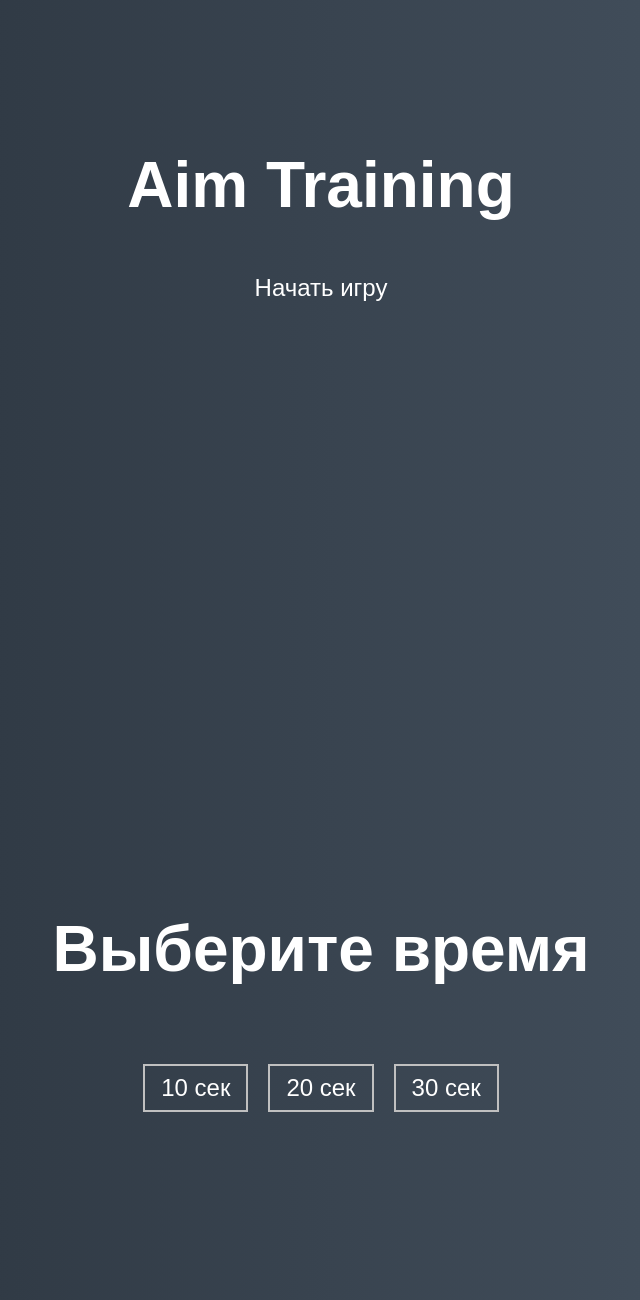
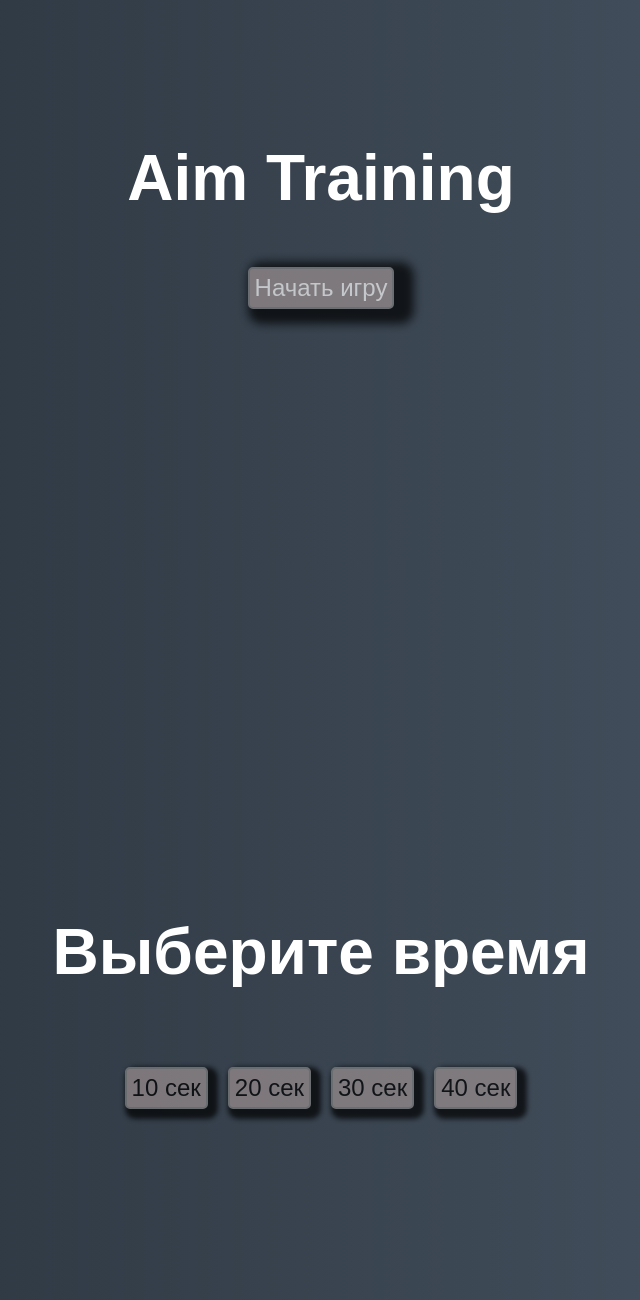
Before and after one commit to vasylpopovych/AIM-Game, a plain HTML site: page index.html in a window 1280 px wide. Shown: the part 200-1500 px from the top of the page, without its empty margins (319-959 px from the left). Drawn offline with Linux system fonts and the light colour scheme; files that its build step writes are made by us from their sources; a web font is replaced by a local one.

Commit message:
add color for circle

```diff
--- a/app.js
+++ b/app.js
@@ -3,6 +3,7 @@ const screens = document.querySelectorAll('.screen')
 const timeList = document.querySelector('#time-list')
 const timeEl = document.querySelector('#time')
 const board = document.querySelector('#board')
+const timeBoard = document.querySelector('h3')
 let time = 0
 let score = 0
 
@@ -52,7 +53,8 @@ function setTime(value) {
 }
 
 function finishGame () {
-    timeEl.parentNode.classList.add('hide')
+    //timeEl.parentNode.classList.add('hide')
+    timeBoard.innerHTML = `<a href="#" class="start" id="start">Начать Заново</a>`
     board.innerHTML = `<h1>Счет: <span class="primary">${score}</span></h1>`
 }
 
--- a/index.html
+++ b/index.html
@@ -3,12 +3,12 @@
   <head>
     <meta charset="UTF-8" />
     <meta name="viewport" content="width=device-width, initial-scale=1.0" />
-    <link rel="stylesheet" href="styles.css" />
+    <link rel="stylesheet" href="/css/mystyle.css" />
     <title>Aim Training | Проект 5</title>
   </head>
   <body>
     <div class="screen">
-      <h1>Aim Training</h1>
+      <h1 class="area">Aim Training</h1>
       <a href="#" class="start" id="start">Начать игру</a>
     </div>
 
@@ -30,6 +30,11 @@
             30 сек
           </button>
         </li>
+        <li>
+          <button class="time-btn" data-time="40">
+            40 сек
+          </button>
+        </li>
       </ul>
     </div>
 
@@ -37,6 +42,11 @@
       <h3>Осталось <span id="time">00:00</span></h3>
       <div class="board" id="board"></div>
     </div>
+
+    <div class="screen">
+      <div class="score">Счет: <span class="primary">00:00</span></div>
+      <a href="#" class="start" id="start">Начать Заново</a>
+    </div>
     <script src="app.js"></script>
   </body>
 </html>
--- /dev/null
+++ b/mystyle.css
@@ -0,0 +1,130 @@
+@import url("https://fonts.googleapis.com/css?family=Khula&display=swap");
+body {
+  color: #fff;
+  font-family: "Khula", sans-serif;
+  height: 100vh;
+  overflow: hidden;
+  margin: 0;
+  text-align: center;
+}
+
+a {
+  color: #fff;
+  text-decoration: none;
+}
+
+a:hover {
+  border: 2px solid #252727;
+  color: #2c4448;
+}
+
+h1 {
+  line-height: 1.4;
+  font-size: 4rem;
+}
+
+.screen {
+  display: -webkit-box;
+  display: -ms-flexbox;
+  display: flex;
+  -webkit-box-orient: vertical;
+  -webkit-box-direction: normal;
+      -ms-flex-direction: column;
+          flex-direction: column;
+  -webkit-box-align: center;
+      -ms-flex-align: center;
+          align-items: center;
+  -webkit-box-pack: center;
+      -ms-flex-pack: center;
+          justify-content: center;
+  height: 100vh;
+  width: 100vw;
+  -webkit-transition: margin 0.5s ease-out;
+  transition: margin 0.5s ease-out;
+  background: -webkit-gradient(linear, left top, right top, from(#29323c), to(#485563));
+  background: linear-gradient(90deg, #29323c 0%, #485563 100%);
+}
+
+.screen.up {
+  margin-top: -100vh;
+}
+
+.start {
+  padding: 5px;
+  font-size: 1.5rem;
+  border: 2px solid grey;
+  border-radius: 5px;
+  background-color: #9c9090;
+  -webkit-box-shadow: 10px 5px 10px 10px #000;
+          box-shadow: 10px 5px 10px 10px #000;
+  opacity: 0.7;
+}
+
+.time-list {
+  display: -webkit-box;
+  display: -ms-flexbox;
+  display: flex;
+  -ms-flex-wrap: wrap;
+      flex-wrap: wrap;
+  -webkit-box-pack: center;
+      -ms-flex-pack: center;
+          justify-content: center;
+  list-style: none;
+  padding: 0;
+}
+
+.time-list li {
+  margin: 10px;
+}
+
+.time-btn {
+  padding: 5px;
+  font-size: 1.5rem;
+  border: 2px solid grey;
+  border-radius: 5px;
+  background-color: #9c9090;
+  -webkit-box-shadow: 5px 5px 5px 5px #000;
+          box-shadow: 5px 5px 5px 5px #000;
+  opacity: 0.7;
+}
+
+.time-btn:hover {
+  border: 2px solid #252727;
+  color: #626868;
+}
+
+.hide {
+  opacity: 0;
+}
+
+.primary {
+  color: #16d9e3;
+}
+
+.board {
+  display: -webkit-box;
+  display: -ms-flexbox;
+  display: flex;
+  -webkit-box-pack: center;
+      -ms-flex-pack: center;
+          justify-content: center;
+  -webkit-box-align: center;
+      -ms-flex-align: center;
+          align-items: center;
+  position: relative;
+  width: 500px;
+  height: 500px;
+  background: linear-gradient(118.38deg, #29323c -4.6%, #485563 200.44%);
+  -webkit-box-shadow: -8px -8px 20px #2a333d, 10px 7px 20px #475462;
+          box-shadow: -8px -8px 20px #2a333d, 10px 7px 20px #475462;
+  border-radius: 30px;
+  overflow: hidden;
+}
+
+.circle {
+  background: -webkit-gradient(linear, left top, left bottom, to(#46aef7));
+  background: linear-gradient(#46aef7 100%);
+  position: absolute;
+  border-radius: 50%;
+  cursor: pointer;
+}
```
